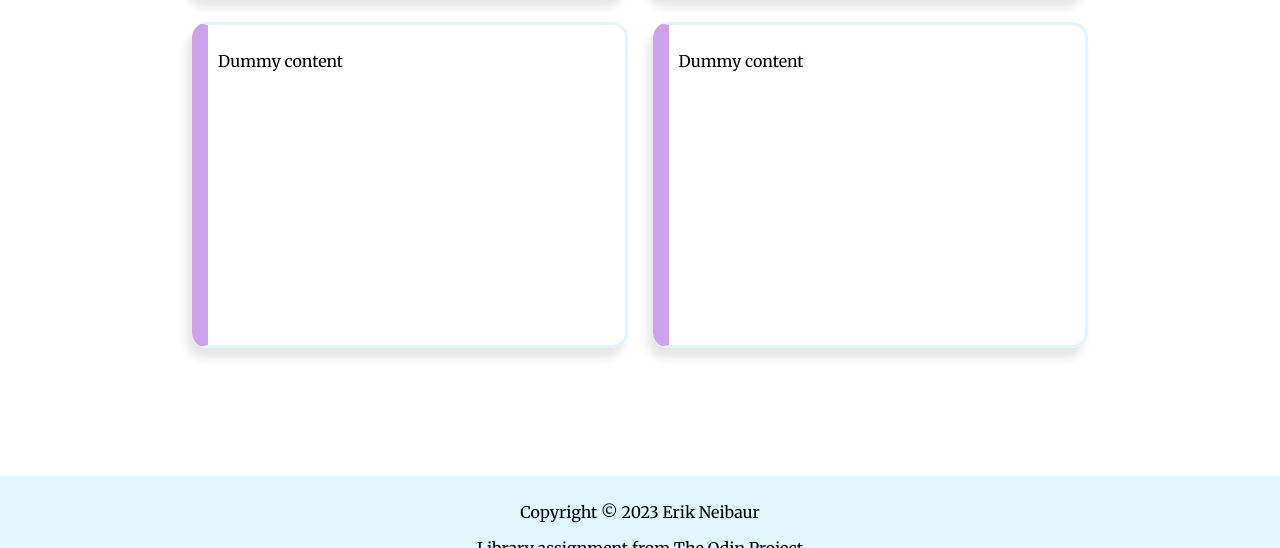
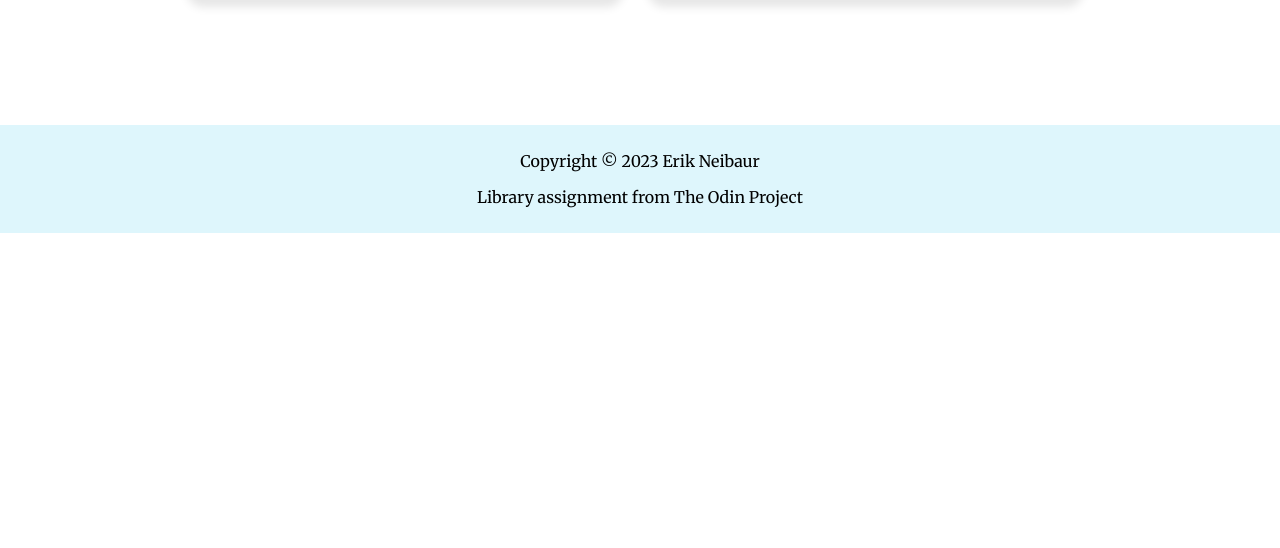
Before and after one commit to eneibaur/op-library, a website: page index.html in a window 1280 px wide. Shown: the part 676-1224 px from the top of the page. After the commit the page ends 909 px from the top, so only its background shows below. Drawn offline with Linux system fonts and the light colour scheme.

Commit message:
removed dummy cards

```diff
--- a/index.html
+++ b/index.html
@@ -25,8 +25,6 @@
                 <p class="pages info">100 pages</p>
                 <button type="button" class="read-toggle on">READ</button>
             </div>
-            <div class="card"><p>Dummy content</p></div>
-            <div class="card"><p>Dummy content</p></div>
     </div>
     <div class="footer">
         <p>Copyright &copy; <script>document.write(new Date().getFullYear())</script> Erik Neibaur</p>
```
